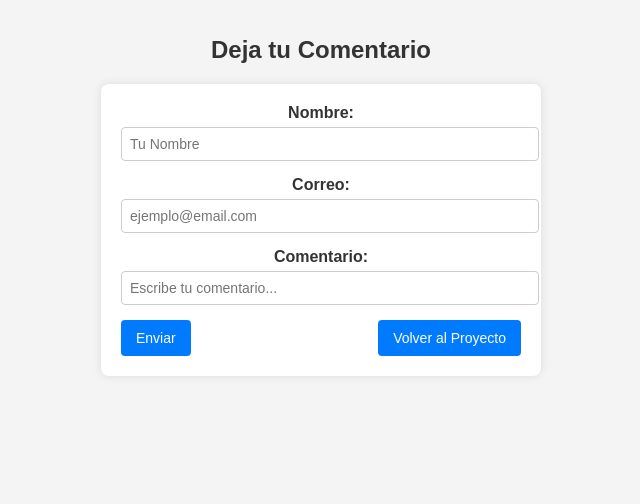
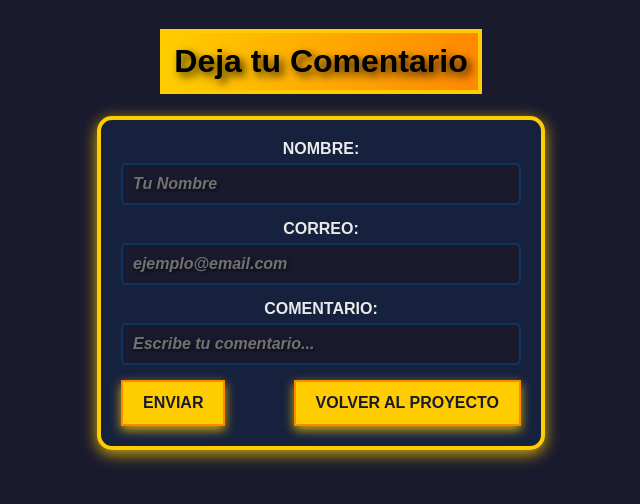
Before and after one commit to kev188/kev188.github.io, a plain HTML site: page comentarios.html in a window 1280 px wide. Shown: the whole page, without its empty margins (319-959 px from the left). Drawn offline with Linux system fonts and the light colour scheme.

Commit message:
initial commit

```diff
--- a/comentarios.css
+++ b/comentarios.css
@@ -1,72 +1,81 @@
 body {
-    font-family: Arial, sans-serif;
-    background-color: #f4f4f4;
-    color: #333;
+    font-family: 'Press Start 2P', sans-serif;
+    background-color: #1a1a2e;
+    color: #eaeaea;
     text-align: center;
-    margin: 0;
-    padding: 20px;
 }
 
 h1 {
-    font-size: 24px;
-    margin-bottom: 20px;
+    font-size: 2rem;
+    color: #000000;
+    text-shadow: 4px 4px 8px rgba(0, 0, 0, 0.8);
+    border: 4px solid #ffcc00;
+    padding: 10px;
+    display: inline-block;
+    background: linear-gradient(90deg, #ffcc00, #ff8800);
 }
 
 form {
-    background: white;
-    padding: 20px;
-    border-radius: 8px;
-    box-shadow: 0 0 10px rgba(0, 0, 0, 0.1);
     max-width: 400px;
     margin: auto;
+    background: #16213e;
+    padding: 20px;
+    border-radius: 15px;
+    box-shadow: 0px 4px 15px rgba(255, 204, 0, 0.8);
+    border: 4px solid #ffcc00;
+    overflow: hidden;
 }
 
 .campo {
-    display: flex;
-    flex-direction: column;
     margin-bottom: 15px;
 }
 
 label {
+    display: block;
+    font-size: 1rem;
+    margin-bottom: 5px;
+    text-transform: uppercase;
     font-weight: bold;
-    margin-bottom: 5px;
 }
 
 input, textarea {
     width: 100%;
-    padding: 8px;
-    border: 1px solid #ccc;
-    border-radius: 4px;
-    font-size: 14px;
+    padding: 10px;
+    border-radius: 5px;
+    border: 2px solid #0f3460;
+    background: #1a1a2e;
+    color: #ffffff;
+    font-size: 1rem;
+    box-sizing: border-box;
+    text-shadow: 2px 2px 4px rgba(0, 0, 0, 0.6);
+    font-weight: bold;
 }
 
-textarea {
-    resize: vertical;
+input::placeholder, textarea::placeholder {
+    color: #727272;
+    font-style: italic;
 }
 
 .botones {
     display: flex;
     justify-content: space-between;
-    margin-top: 15px;
+    flex-wrap: wrap;
 }
 
 button {
-    padding: 10px 15px;
-    font-size: 14px;
-    background-color: #007bff;
-    color: white;
-    border: none;
+    background-color: #ffcc00;
+    color: #1a1a2e;
+    border: 2px solid #ff8800;
+    padding: 12px 20px;
+    font-size: 1rem;
     cursor: pointer;
-    border-radius: 4px;
+    font-weight: bold;
+    text-transform: uppercase;
+    transition: all 0.3s ease-in-out;
+    box-shadow: 0px 4px 10px rgba(255, 204, 0, 0.8);
 }
 
 button:hover {
-    background-color: #0056b3;
+    background-color: #ff8800;
+    transform: scale(1.1);
 }
-
-/* Responsivo */
-@media (max-width: 480px) {
-    form {
-        width: 90%;
-    }
-}
```
